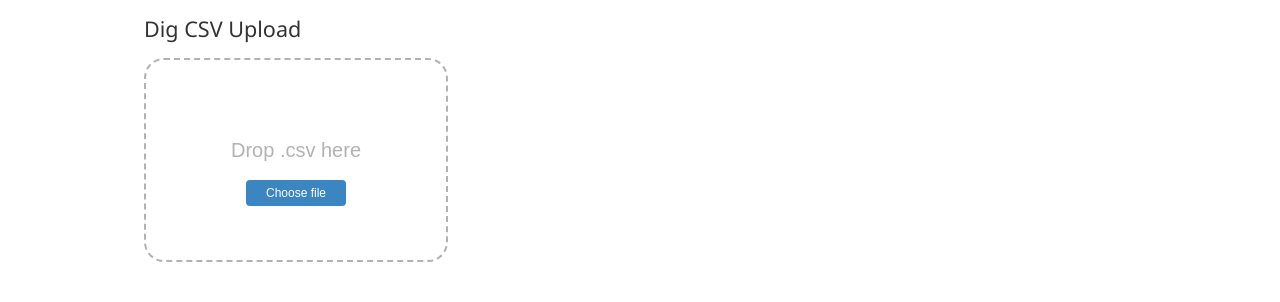
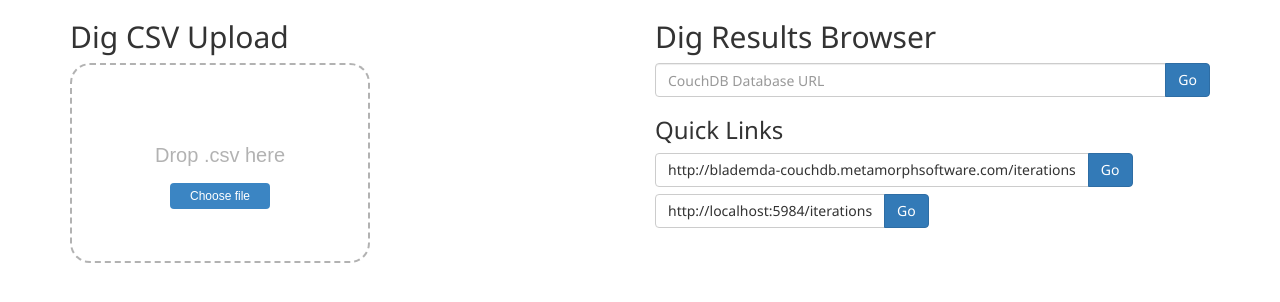
Before and after one commit to metamorph-inc/dig, a website: page webserver/public/index.html in a window 1280 px wide. Drawn offline with nearby package versions, Linux system fonts and the light colour scheme.

Commit message:
Add results browser stuff to Dig web server homepage.

```diff
--- a/webserver/bower.json
+++ b/webserver/bower.json
@@ -9,7 +9,8 @@
     "angular": "^1.4.8",
     "angular-animate": "^1.4.8",
     "angular-aria": "^1.4.8",
-    "angular-material": "^1.0.0"
+    "angular-material": "^1.0.0",
+    "bootstrap": "^3.3.6"
   },
   "devDependencies": {
     "angular-material": "https://github.com/angular/bower-material.git#master"
--- a/webserver/public/index.html
+++ b/webserver/public/index.html
@@ -1,13 +1,29 @@
 <!DOCTYPE html>
 <html lang="en">
 <head>
-<meta charset="UTF-8" />
+  <meta charset="utf-8">
+  <meta http-equiv="X-UA-Compatible" content="IE=edge">
+  <meta name="viewport" content="width=device-width, initial-scale=1">
   <title>Dig file upload</title>
+
+  <!-- Bootstrap -->
+  <link href="bower_components/bootstrap/dist/css/bootstrap.min.css" rel="stylesheet">
+
+  <!-- HTML5 shim and Respond.js for IE8 support of HTML5 elements and media queries -->
+  <!-- WARNING: Respond.js doesn't work if you view the page via file:// -->
+  <!--[if lt IE 9]>
+    <script src="https://oss.maxcdn.com/html5shiv/3.7.2/html5shiv.min.js"></script>
+    <script src="https://oss.maxcdn.com/respond/1.4.2/respond.min.js"></script>
+  <![endif]-->
+
   <link rel="stylesheet" type="text/css" media="all" href="styles.css" />
 </head>
 <body>
 
-<h1>Dig CSV Upload</h1>
+<div class="container">
+  <div class="row">
+    <div class="col-md-6">
+      <h2>Dig CSV Upload</h2>
       <form id="upload" action="csv" method="POST" enctype="multipart/form-data">
 
       	<div id="drop-zone">
@@ -22,8 +38,39 @@
       </fieldset>
 
       </form>
+    </div>
+
+    <div class="col-md-6">
+      <h2>Dig Results Browser</h2>
+      <form id="browser" action="/browser/" method="get">
+        <div class="input-group">
+        <input type="text" name="couchdb" placeholder="CouchDB Database URL" class="form-control db-url-field">
+        <span class="input-group-btn">
+          <button id="submit_browser" type="submit" class="btn btn-primary">Go</button>
+        </span>
+        </div>
+
+      </form>
+
+      <h3>Quick Links</h3>
+      <div class="browser-links">
+      <div class="btn-group" role="group">
+          <a href="/browser?couchdb=http://blademda-couchdb.metamorphsoftware.com/iterations" class="btn btn-default">http://blademda-couchdb.metamorphsoftware.com/iterations</a>
+          <a href="/browser?couchdb=http://blademda-couchdb.metamorphsoftware.com/iterations" class="btn btn-primary">Go</a>
+        </div>
+        <br>
+        <div class="btn-group" role="group">
+          <a href="/browser?couchdb=http://localhost:5984/iterations" class="btn btn-default">http://localhost:5984/iterations</a>
+          <a href="/browser?couchdb=http://localhost:5984/iterations" class="btn btn-primary">Go</a>
+        </div>
+
+      </div>
+    </div>
+  </div>
+</div>
 
 <script src="https://ajax.googleapis.com/ajax/libs/jquery/2.1.4/jquery.min.js"></script>
 <script src="filedrag.js"></script>
+<script src="bower_components/bootstrap/dist/js/bootstrap.min.js"></script>
 </body>
 </html>
--- a/webserver/public/styles.css
+++ b/webserver/public/styles.css
@@ -1,17 +1,8 @@
 body
 {
 	font-family: "Segoe UI", Tahoma, Helvetica, freesans, sans-serif;
-	font-size: 90%;
-	margin: 1em 10em;
 	color: #333;
 	background-color: #fff;
-    max-width: 40em;
-}
-
-h1, h2
-{
-	font-size: 1.5em;
-	font-weight: normal;
 }
 
 #drop-zone {
@@ -65,3 +56,7 @@ h1, h2
 #clickHere:hover {
 	background-color: #4499DD;
 }
+
+div.browser-links div.btn-group {
+	margin-bottom: 0.5em;
+}
```
Lines whose indentation alone changed are shown as unchanged.
